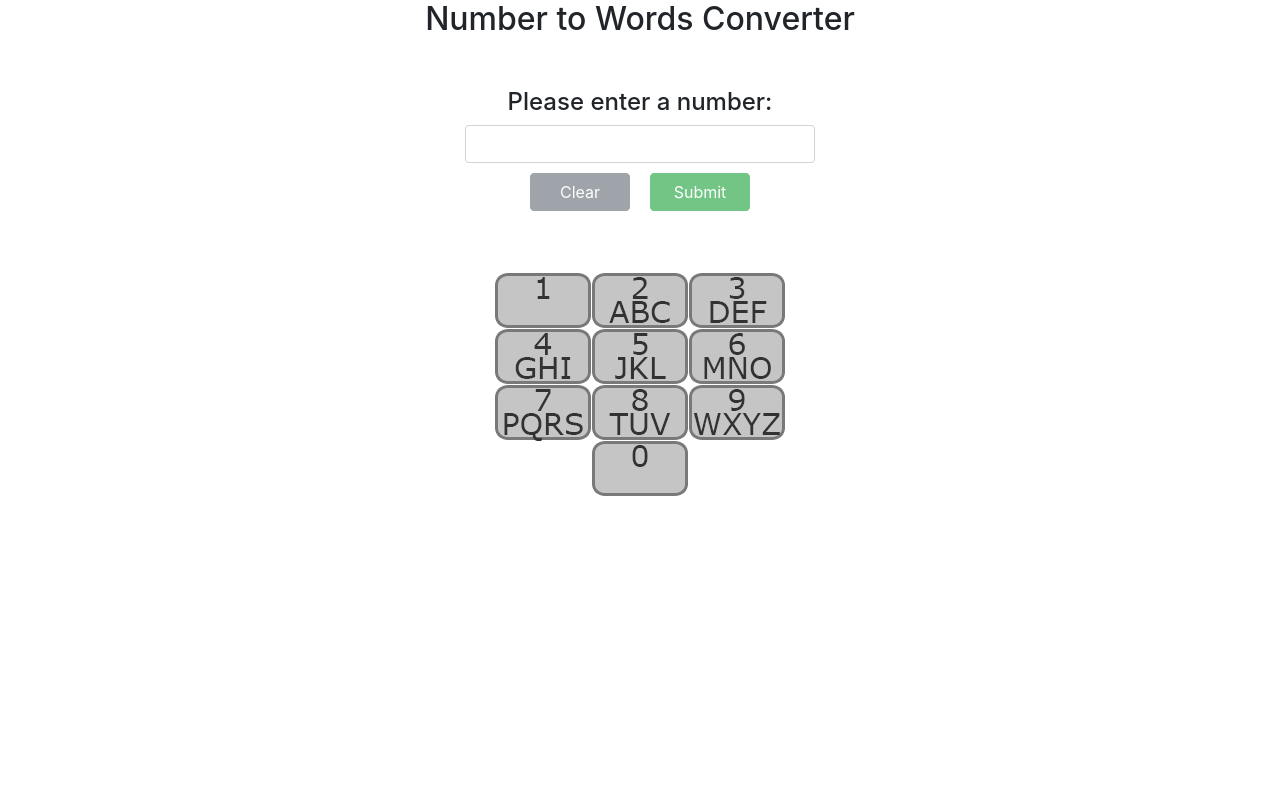
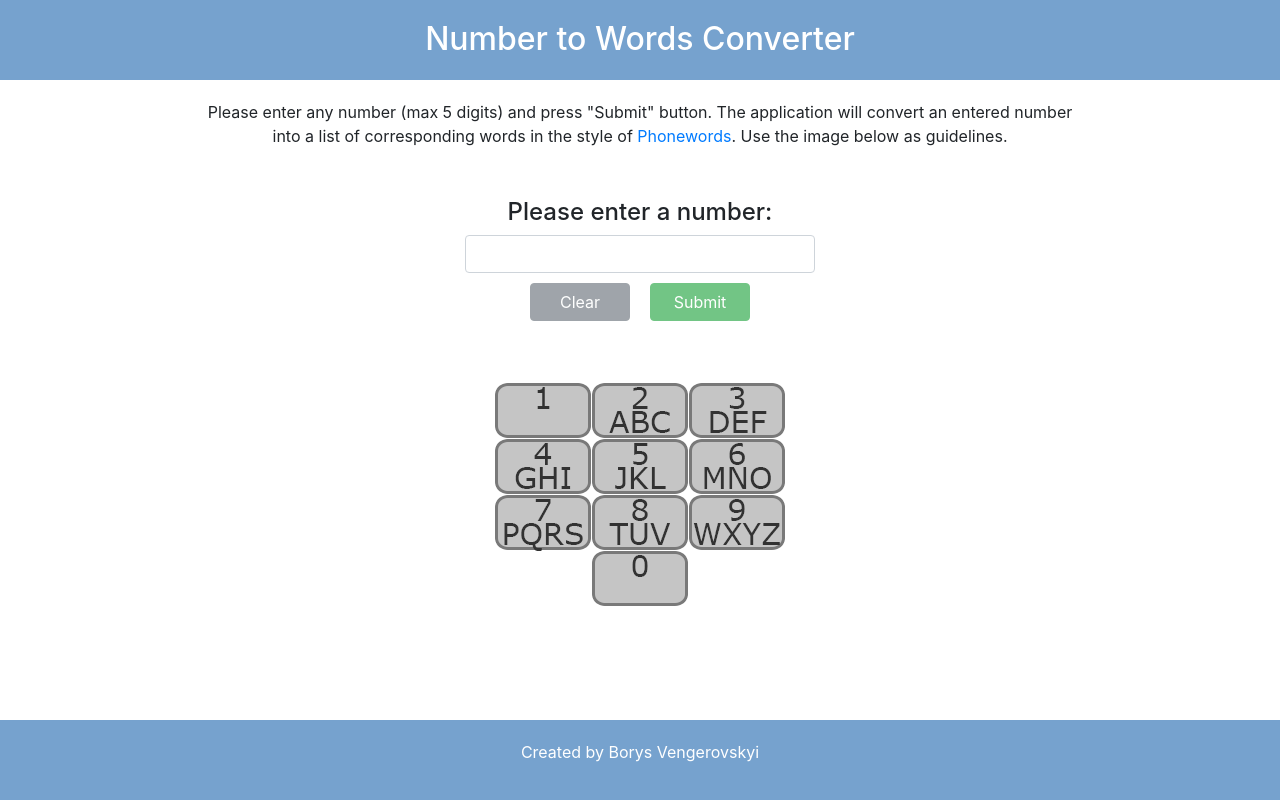
Before and after one commit to ProstoBoris/number-to-words-converter, a React (Create React App) app: page / in a window 1280 px wide. Built offline with nearby package versions, Linux system fonts and the light colour scheme.

Commit message:
Add header footer and desctiption

```diff
--- a/src/App.js
+++ b/src/App.js
@@ -20,9 +20,19 @@ class App extends Component {
   render() {
     return (
       <div className="App">
-        <h2>Number to Words Converter</h2>
+        <header>
+          <h2>Number to Words Converter</h2>
+        </header>
+        <p className="app-description">
+          Please enter any number (max 5 digits) and press "Submit" button.
+          The application will convert an entered number
+          into a list of corresponding words in the style
+          of <a href="https://en.wikipedia.org/wiki/Phoneword" target="_blank" rel="noopener noreferrer">Phonewords</a>.
+          Use the image below as guidelines.
+        </p>
         <InputPage getResult={this.onGetResult} updateLoading={this.onLoadingUpdate} />
         <ResultPage words={this.state.words} loading={this.state.loading} />
+        <div className="footer">Created by Borys Vengerovskyi</div>
       </div>
     );
   }
--- a/src/components/ResultPage.js
+++ b/src/components/ResultPage.js
@@ -23,7 +23,7 @@ const resultPage = (props) => {
             {props.words.length ?
                 <div className="container result-conrainer">
                     <h4>List of Words</h4>
-                    <div className="row" style={getStyle()}>{
+                    <div className="row word-list" style={getStyle()}>{
                         props.words.map((word, index) => {
                             return <Word word={word} key={index} />
                         })
```
